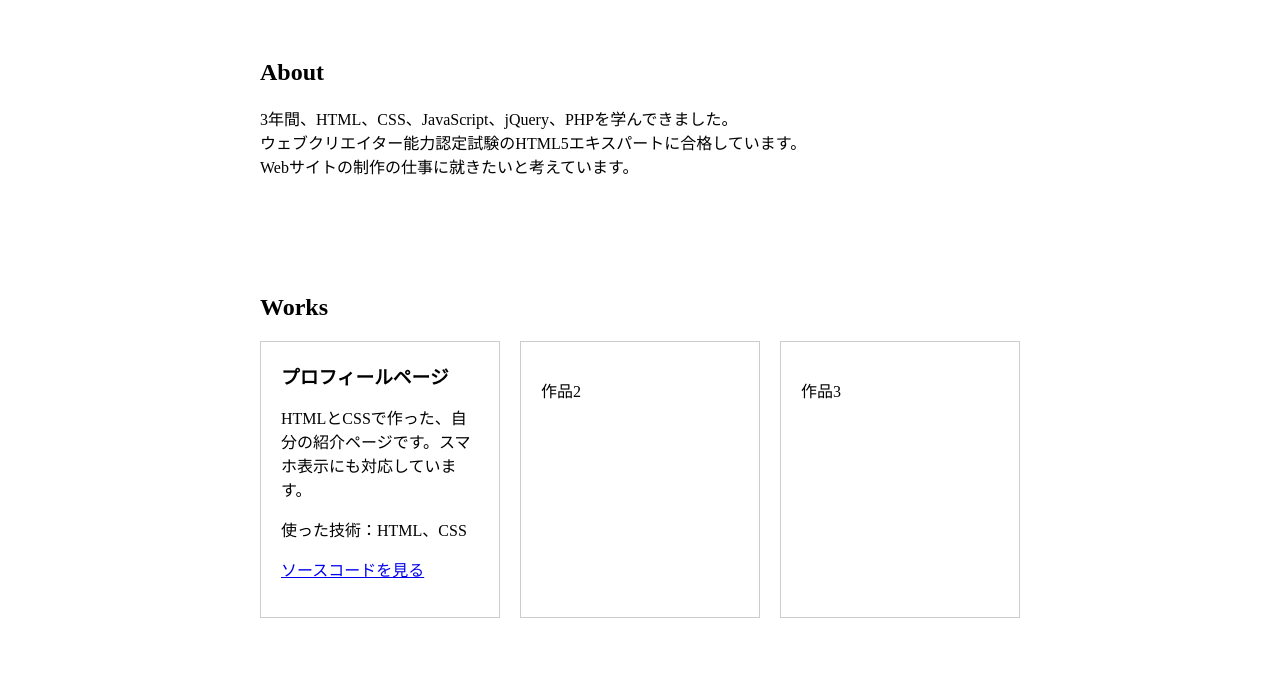
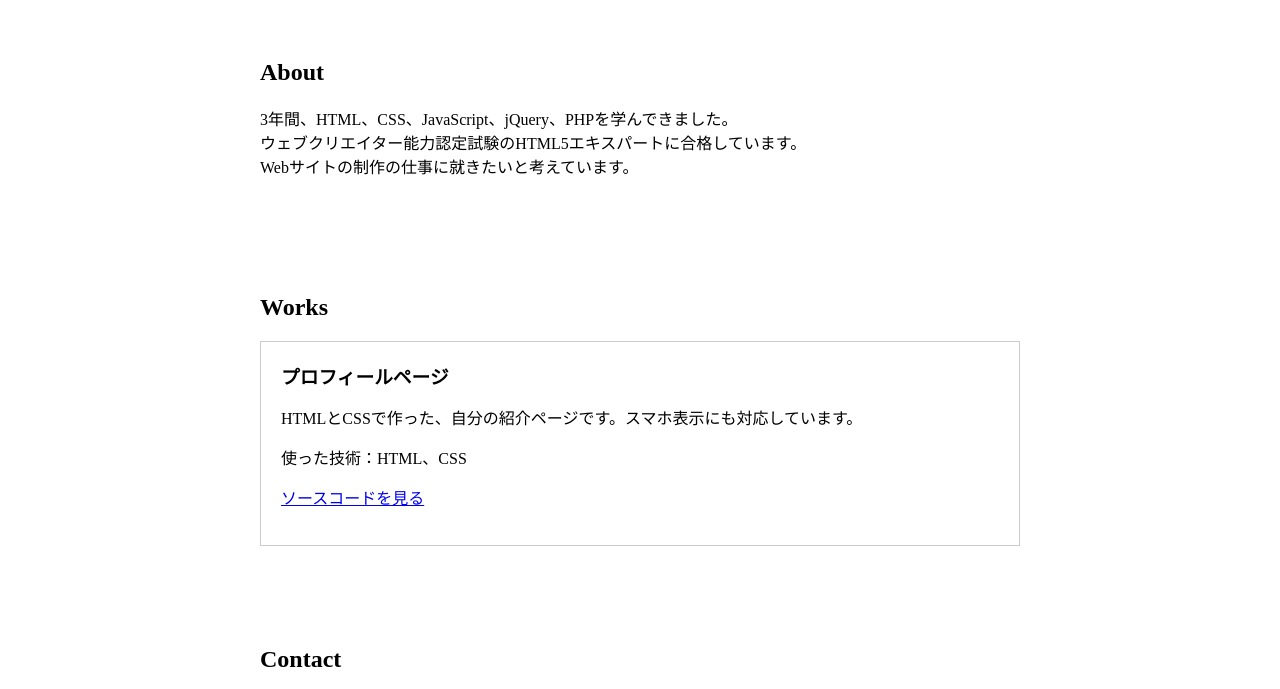
Before and after one commit to fcdesi/profile, a plain HTML site: page index.html in a window 1280 px wide. Shown: the part 78-767 px from the top of the page. Drawn offline with Linux system fonts and the light colour scheme.

Commit message:
Add files via upload

```diff
--- a/index.html
+++ b/index.html
@@ -36,8 +36,7 @@
             <p>使った技術：HTML、CSS</p>
             <p><a href="https://fcdesi.github.io/profile/">ソースコードを見る</a>
         </div>
-        <div class="card"><p>作品2</p></div>
-        <div class="card"><p>作品3</p></div>
+
       </div>
     </section>
 
```
